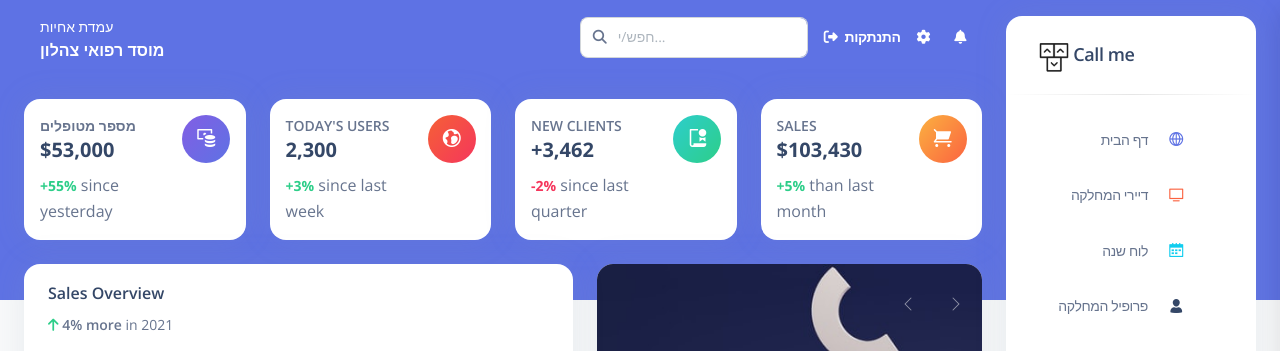
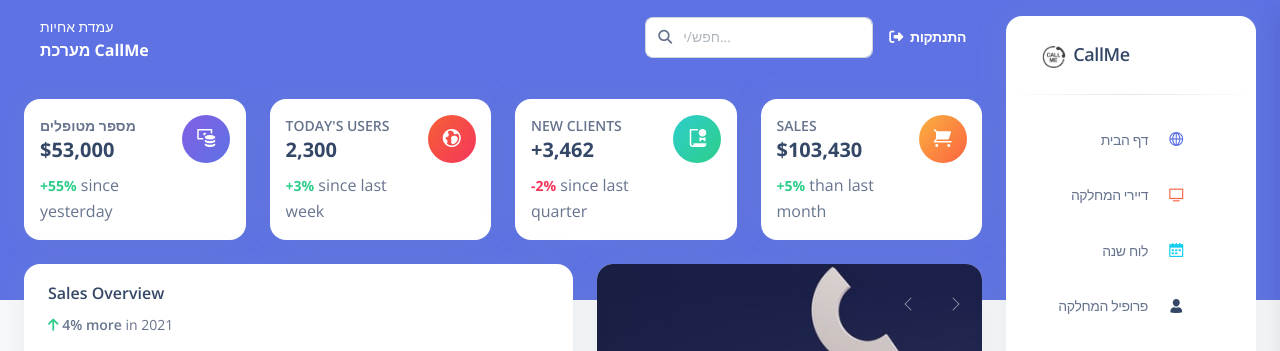
Before and after one commit to nivbadli1/temi_v3, a Flask app: page /index in a window 1280 px wide. Shown: the top 351 px of the page. Run offline with Flask 2, Linux system fonts and the light colour scheme; the visitor is signed in with stand-in values (Sample User, id 1); style sheets or scripts are compiled from the project's sources; some libraries are stand-ins or nearby versions.

Commit message:
lipaz small enhancments

```diff
--- a/apps/templates/accounts/register.html
+++ b/apps/templates/accounts/register.html
@@ -56,13 +56,13 @@
                   {{ form.hidden_tag() }}
 
                   <div class="mb-3" dir="rtl">
-                    {{ form.username(placeholder="מספר מחלקה",class="form-control") }}
+                    {{ form.username(placeholder="הזינו שם משתמש",class="form-control") }}
                   </div>
                   <div class="mb-3" dir="rtl">
-                    {{ form.email(placeholder="כתובת מייל",class="form-control") }}
+                    {{ form.email(placeholder="הזינו כתובת מייל",class="form-control") }}
                   </div>
                   <div class="mb-3" dir="rtl">
-                    {{ form.password(placeholder="סיסמה",class="form-control",type="password") }}
+                    {{ form.password(placeholder="הזינו סיסמה",class="form-control",type="password") }}
                   </div>
                   <div class="form-check form-check-info text-start">
                     <input class="form-check-input" type="checkbox" value="" id="flexCheckDefault" checked>
--- a/apps/templates/home/sign-in.html
+++ b/apps/templates/home/sign-in.html
@@ -48,8 +48,8 @@
               <div class="position-relative bg-gradient-primary h-100 m-3 px-7 border-radius-lg d-flex flex-column justify-content-center overflow-hidden" style="background-image: url('https://raw.githubusercontent.com/creativetimofficial/public-assets/master/argon-dashboard-pro/assets/img/signin-ill.jpg');
           background-size: cover;">
                 <span class="mask bg-gradient-primary opacity-6"></span>
-                <h4 class="mt-5 text-white font-weight-bolder position-relative">"Attention is the new currency"</h4>
-                <p class="text-white position-relative">The more effortless the writing looks, the more effort the writer actually put into the process.</p>
+<!--                <h4 class="mt-5 text-white font-weight-bolder position-relative">"Attention is the new currency"</h4>-->
+<!--                <p class="text-white position-relative">The more effortless the writing looks, the more effort the writer actually put into the process.</p>-->
               </div>
             </div>
           </div>
--- a/apps/templates/includes/navigation-rtl.html
+++ b/apps/templates/includes/navigation-rtl.html
@@ -6,7 +6,7 @@
 {#          <li class="breadcrumb-item text-sm ps-2"><a class="opacity-5 text-white" href="javascript:;">מסך</a></li>#}
           <li class="breadcrumb-item text-sm text-white active" aria-current="page"> עמדת אחיות</li>
         </ol>
-        <h6 class="font-weight-bolder text-white mb-0">מוסד רפואי צהלון</h6>
+        <h6 class="font-weight-bolder text-white mb-0">מערכת CallMe </h6>
       </nav>
       <div class="collapse navbar-collapse mt-sm-0 mt-2 px-0" id="navbar">
         <div class="ms-md-auto pe-md-3 d-flex align-items-center">
@@ -31,84 +31,8 @@
               </div>
             </a>
           </li>
-          <li class="nav-item px-3 d-flex align-items-center">
-            <a href="javascript:" class="nav-link text-white p-0">
-              <i class="fa fa-cog fixed-plugin-button-nav cursor-pointer"></i>
-            </a>
-          </li>
-          <li class="nav-item dropdown ps-2 d-flex align-items-center">
-            <a href="javascript:" class="nav-link text-white p-0" id="dropdownMenuButton" data-bs-toggle="dropdown" aria-expanded="false">
-              <i class="fa fa-bell cursor-pointer"></i>
-            </a>
-            <ul class="dropdown-menu  px-2 py-3 me-sm-n4" aria-labelledby="dropdownMenuButton">
-              <li class="mb-2">
-                <a class="dropdown-item border-radius-md" href="javascript:">
-                  <div class="d-flex py-1">
-                    <div class="my-auto">
-                      <img src="{{ config.ASSETS_ROOT }}/img/team-2.jpg" class="avatar avatar-sm  ms-3 ">
-                    </div>
-                    <div class="d-flex flex-column justify-content-center">
-                      <h6 class="text-sm font-weight-normal mb-1">
-                        <span class="font-weight-bold">New message</span> from Laur
-                      </h6>
-                      <p class="text-xs text-secondary mb-0">
-                        <i class="fa fa-clock me-1"></i>
-                        13 minutes ago
-                      </p>
-                    </div>
-                  </div>
-                </a>
-              </li>
-              <li class="mb-2">
-                <a class="dropdown-item border-radius-md" href="javascript:">
-                  <div class="d-flex py-1">
-                    <div class="my-auto">
-                      <img src="{{ config.ASSETS_ROOT }}/img/small-logos/logo-spotify.svg" class="avatar avatar-sm bg-gradient-dark  ms-3 ">
-                    </div>
-                    <div class="d-flex flex-column justify-content-center">
-                      <h6 class="text-sm font-weight-normal mb-1">
-                        <span class="font-weight-bold">New album</span> by Travis Scott
-                      </h6>
-                      <p class="text-xs text-secondary mb-0">
-                        <i class="fa fa-clock me-1"></i>
-                        1 day
-                      </p>
-                    </div>
-                  </div>
-                </a>
-              </li>
-              <li>
-                <a class="dropdown-item border-radius-md" href="javascript:">
-                  <div class="d-flex py-1">
-                    <div class="avatar avatar-sm bg-gradient-secondary  ms-3  my-auto">
-                      <svg width="12px" height="12px" viewBox="0 0 43 36" version="1.1" xmlns="http://www.w3.org/2000/svg" xmlns:xlink="http://www.w3.org/1999/xlink">
-                        <title>credit-card</title>
-                        <g stroke="none" stroke-width="1" fill="none" fill-rule="evenodd">
-                          <g transform="translate(-2169.000000, -745.000000)" fill="#FFFFFF" fill-rule="nonzero">
-                            <g transform="translate(1716.000000, 291.000000)">
-                              <g transform="translate(453.000000, 454.000000)">
-                                <path class="color-background" d="M43,10.7482083 L43,3.58333333 C43,1.60354167 41.3964583,0 39.4166667,0 L3.58333333,0 C1.60354167,0 0,1.60354167 0,3.58333333 L0,10.7482083 L43,10.7482083 Z" opacity="0.593633743"></path>
-                                <path class="color-background" d="M0,16.125 L0,32.25 C0,34.2297917 1.60354167,35.8333333 3.58333333,35.8333333 L39.4166667,35.8333333 C41.3964583,35.8333333 43,34.2297917 43,32.25 L43,16.125 L0,16.125 Z M19.7083333,26.875 L7.16666667,26.875 L7.16666667,23.2916667 L19.7083333,23.2916667 L19.7083333,26.875 Z M35.8333333,26.875 L28.6666667,26.875 L28.6666667,23.2916667 L35.8333333,23.2916667 L35.8333333,26.875 Z"></path>
-                              </g>
-                            </g>
-                          </g>
-                        </g>
-                      </svg>
-                    </div>
-                    <div class="d-flex flex-column justify-content-center">
-                      <h6 class="text-sm font-weight-normal mb-1">
-                        Payment successfully completed
-                      </h6>
-                      <p class="text-xs text-secondary mb-0">
-                        <i class="fa fa-clock me-1"></i>
-                        2 days
-                      </p>
-                    </div>
-                  </div>
-                </a>
-              </li>
-            </ul>
-          </li>
+
+
         </ul>
       </div>
     </div>
--- a/apps/templates/includes/sidenav-rtl.html
+++ b/apps/templates/includes/sidenav-rtl.html
@@ -2,8 +2,8 @@
     <div class="sidenav-header">
       <i class="fas fa-times p-3 cursor-pointer text-secondary opacity-5 position-absolute start-0 top-0 d-none d-xl-none" aria-hidden="true" id="iconSidenav"></i>
       <a class="navbar-brand m-0" href="/" target="_blank">
-        <img src="{{ config.ASSETS_ROOT }}/img/logo-ct-dark.png" class="navbar-brand-img h-100" alt="main_logo">
-        <span class="me-1 font-weight-bold text-lg">Call me</span>
+        <img src="{{ config.ASSETS_ROOT }}/img/logo-ct-dark2.jpeg" class="navbar-brand-img h-100" alt="main_logo">
+        <span class="me-1 font-weight-bold text-lg">CallMe</span>
       </a>
     </div>
     <hr class="horizontal dark mt-0">
```
Also changed, not shown: apps/templates/accounts/login.html (+4 -4 lines), apps/static/assets/img/logo-ct-dark2.jpeg (added).
